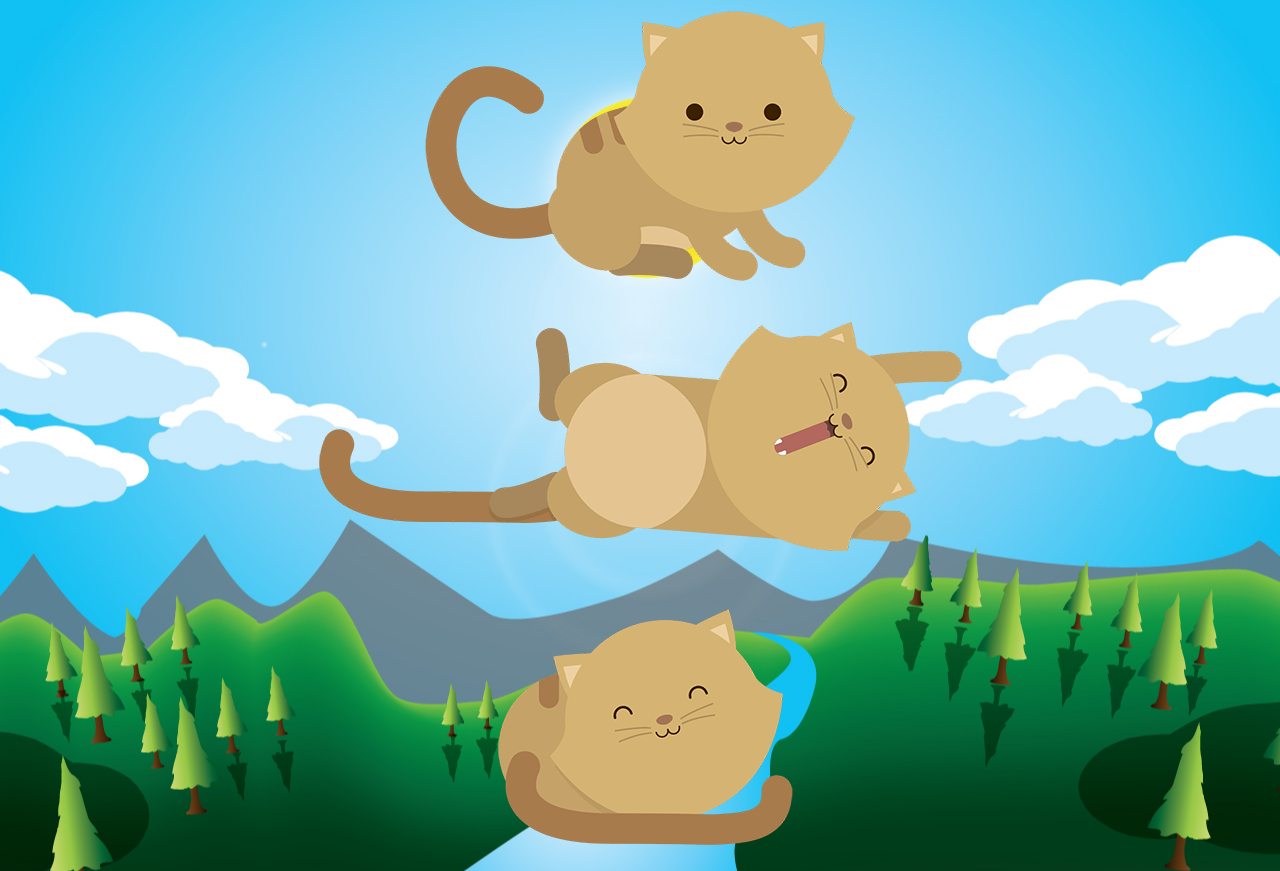
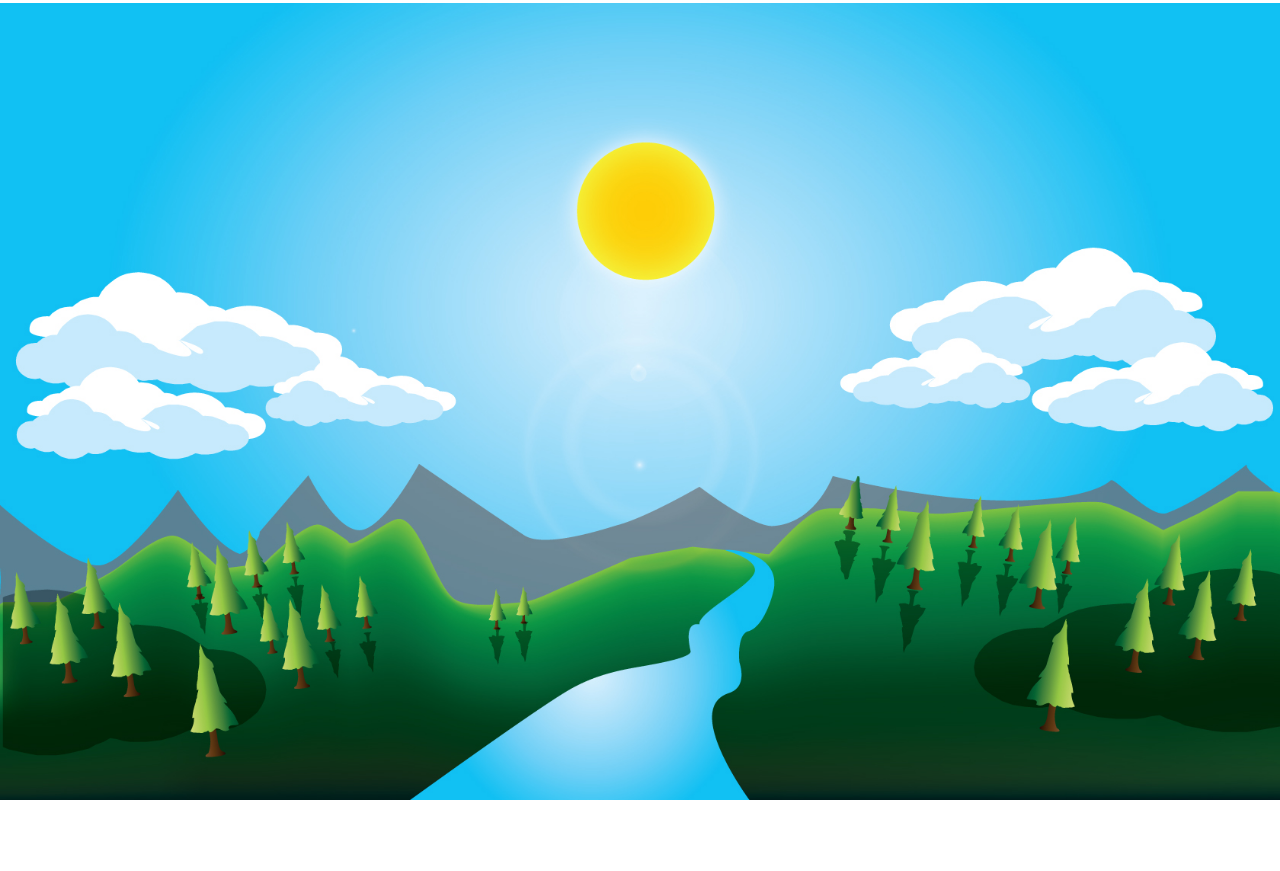
Before and after one commit to rossy80/gatitosFlexResp, a plain HTML site: page index.html in a window 1280 px wide. After the commit the page ends 800 px from the top, so only its background shows below. Drawn offline with Linux system fonts and the light colour scheme.

Commit message:
inicio preyecto

```diff
--- a/css/main.css
+++ b/css/main.css
@@ -1,14 +1,8 @@
 body{
+  display: flex;
   background-image: url("../img/landscape.jpg");
   background-repeat: no-repeat;
-  background-position: center;
-  background-attachment: fixed;
-}
-.cats{
-  display: flex;
-  align-items: center;
-  align-content: center;
-  flex-direction: column;
+  background-size: cover;
 }
 @media (min-width: 0px) and
 (max-width: 320px) {
@@ -51,7 +45,4 @@ body{
     justify-content: center;
     align-content: stretch;
   }
-  #idcat1{
-    display: block;
-  }
 }
--- a/index.html
+++ b/index.html
@@ -7,14 +7,20 @@
   <link rel="stylesheet" href="css/main.css">
 </head>
 <body>
-  <div class="cats" id="cat1">
-    <img src="img/cat1.png">
+  <!--<div class="cats">
+    <div id="cat1">
+     <img src="img/cat1.png">
+    </div>
   </div>
-  <div class="cats" id="cat2">
-    <img src="img/cat2.png">
+  <div class="cats">
+    <div id="cat2">
+     <img src="img/cat2.png">
+    </div>
   </div>
-  <div class="cats" id="cat3">
-    <img src="img/cat3.png">
-  </div>
+  <div class="cats">
+    <div id="cat3">
+     <img src="img/cat3.png">
+   </div>
+ </div>-->
 </body>
 </html>
```
